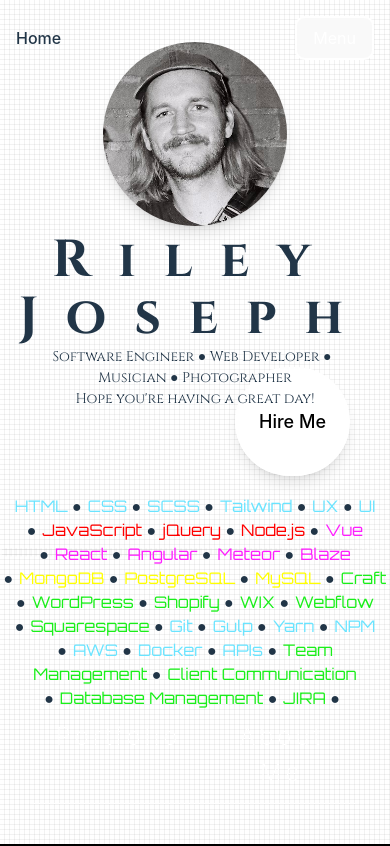
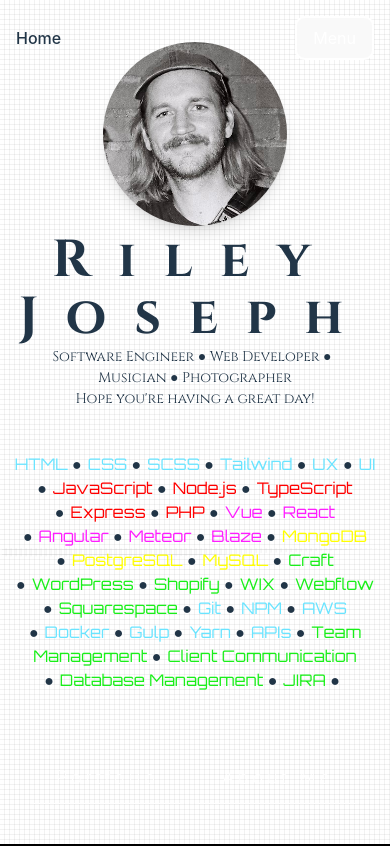
Before and after one commit to RileyJoseph/riley-joseph, a React (Vite) app: page / in a window 390 px wide. Shown: the top 846 px of the page. Built offline with nearby package versions, Linux system fonts and the light colour scheme; a web font is replaced by a local one.

Commit message:
cloudflare build update

```diff
--- a/src/App.css
+++ b/src/App.css
@@ -51,6 +51,10 @@ html, body {
 
  .headshot{
   z-index: 20;
+ }
+
+ .bio-headshot{
+  height: 620px;
  }
 
  .code{
@@ -765,6 +769,9 @@ ion-icon.down-arrow:hover, ion-icon.down-arrow:focus {
     display: inline-block;
     text-align: center;
   }
+  .hire-me{
+    display: none;
+  }
 }
 
 
@@ -772,4 +779,21 @@ ion-icon.down-arrow:hover, ion-icon.down-arrow:focus {
   h1{
     font-size: 38px;
   }
+  .code{
+    padding: 0px 10px;
+    margin-top: 5vh;
+  }
+  .links{
+    .hero-links{
+      font-size: 18px;
+    }
+  }
 }
+
+
+@media (width <= 777px) {
+  .bio-headshot{
+    height: 700px;
+    display: none;
+  }
+}
--- a/src/App.jsx
+++ b/src/App.jsx
@@ -2,7 +2,7 @@ import { BrowserRouter as Router, Routes, Route, Link } from 'react-router-dom';
 import { useState, useEffect } from 'react';
 import BookRecommendations from './BookRecommendations';
 import './App.css';
-import Navbar from './NavBar.jsx';
+import Navbar from './Navbar.jsx';
 import VaporLounge from "./VaporLounge";
 import GameMirror from './windows/GameWindow.jsx';
 import LibraryWindow from './windows/LibraryWindow.jsx'
@@ -104,8 +104,10 @@ function App() {
 
                     {/* 🔴 JavaScript & Backend (Red) */}
                     <span className="code-red">JavaScript</span> <span className="dot">●</span>
-                    <span className="code-red">jQuery</span> <span className="dot">●</span>
                     <span className="code-red">Node.js</span> <span className="dot">●</span>
+                    <span className="code-red">TypeScript</span> <span className="dot">●</span>
+                    <span className="code-red">Express</span> <span className="dot">●</span>
+                    <span className="code-red">PHP</span> <span className="dot">●</span>
 
                     {/* 🟣 JavaScript Frameworks (Purple) */}
                     <span className="code-purple">Vue</span> <span className="dot">●</span>
@@ -129,11 +131,11 @@ function App() {
 
                     {/* 🔵 DevOps & Tools (Blue) */}
                     <span className="code-blue">Git</span> <span className="dot">●</span>
-                    <span className="code-blue">Gulp</span> <span className="dot">●</span>
-                    <span className="code-blue">Yarn</span> <span className="dot">●</span>
                     <span className="code-blue">NPM</span> <span className="dot">●</span>
                     <span className="code-blue">AWS</span> <span className="dot">●</span>
                     <span className="code-blue">Docker</span> <span className="dot">●</span>
+                    <span className="code-blue">Gulp</span> <span className="dot">●</span>
+                    <span className="code-blue">Yarn</span> <span className="dot">●</span>
                     <span className="code-blue">APIs</span> <span className="dot">●</span>
 
                     {/* 🟢 Project & Team Management (Green) */}
--- a/src/Bio.jsx
+++ b/src/Bio.jsx
@@ -8,13 +8,17 @@ function Bio() {
 <div className="min-h-screen p-8 flex flex-col items-center app-body">
   <div className="overlay"></div>
   <div className={`overlay glitch`}></div>
+
   <div id="bio" className="bio home-section pulse-border flex flex-col md:flex-row items-center md:items-start">
-          <div className="headshot w-full md:w-1/3 h-[100vh] bg-cover bg-center bg-no-repeat md:relative absolute left-0"
+
+    {/* Responsive Headshot Image */}
+    <div className="bio-headshot w-full md:w-1/3 min-h-[300px] md:h-auto bg-cover bg-center bg-no-repeat"
         style={{ backgroundImage: "url('/images/shoe-tie.jpg')" }}>
     </div>
+
+    {/* About Me Section */}
     <div className="info flex-1 p-8 md:p-16 text-center md:text-left">
-            <h2 className='name'>About Me</h2>
-            {/* <h2 className='titles'>Software Engineer, Web Developer, Musician, Photographer.</h2> */}
+      <h2 className="name">About Me</h2>
       <p className="text-lg md:text-xl">
         Software developer for almost a decade, I've worked at multiple startups, small and large all-purpose agencies,
         I've developed large enterprise software and managed databases with hundreds of thousands of users.
@@ -22,15 +26,17 @@ function Bio() {
         building dynamic and responsive applications from design docs as well as helping to revise designs for optimization and cohesiveness.
       </p>
       <br />
-            <p className='text-lg md:text-xl'>
+      <p className="text-lg md:text-xl">
         I'm a graduate from the University of Oklahoma where I majored in Entrepreneurship
         and New Venture Management and minored in Non-Profit Organization Studies.
         I'm on the Board of Directors for the Oklahoma Children's Theater and am currently a member of 3 local bands
         (Coat, Trilogy, and Twiggs).
       </p>
     </div>
+
   </div>
 </div>
+
   );
 }
 
```
Lines whose indentation alone changed are shown as unchanged.
